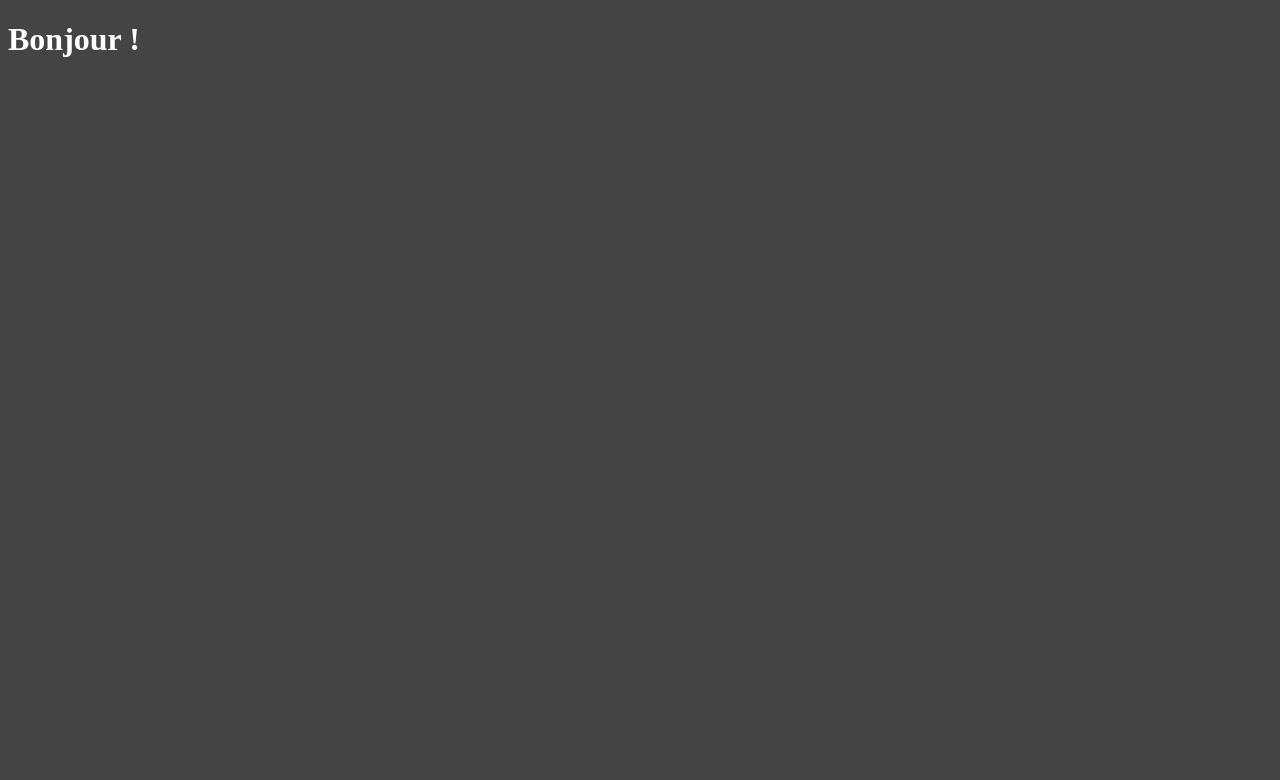
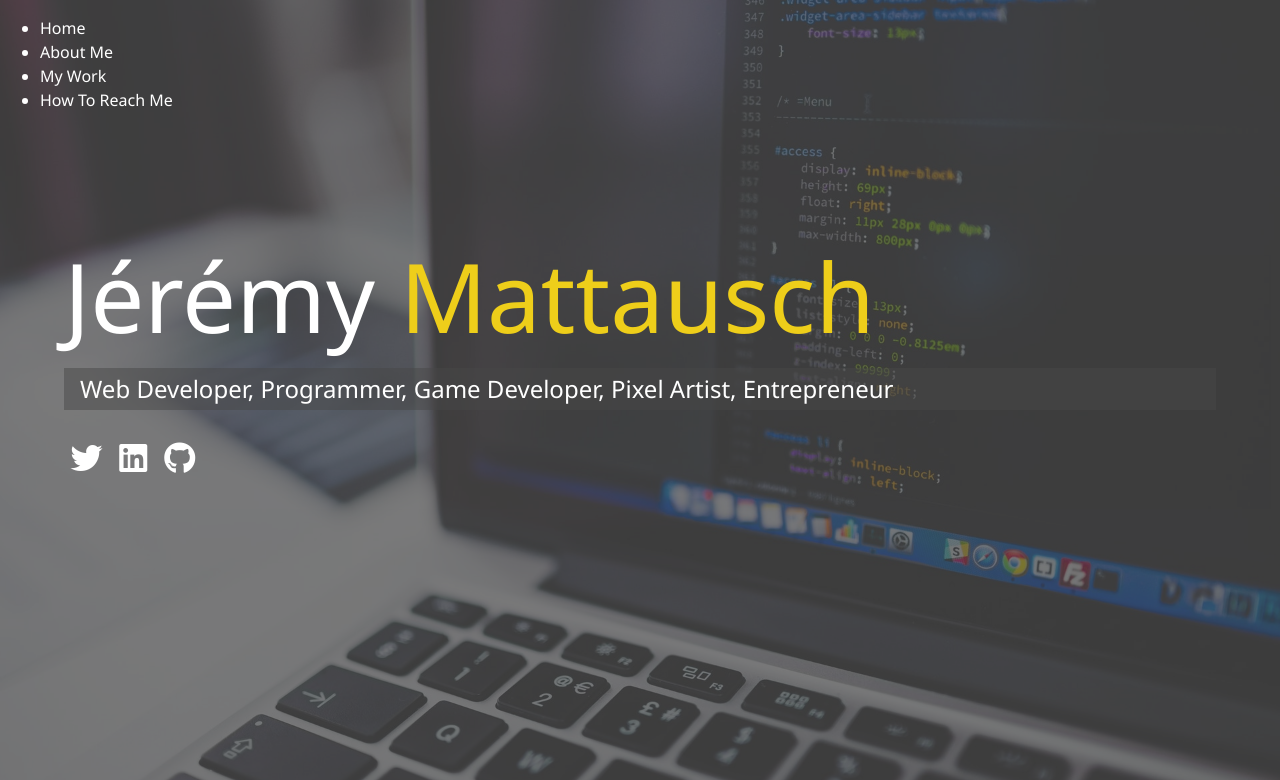
Before and after one commit to AngelPhenix/PortfolioWebDeveloper, a PHP site: page /dist/index.html in a window 1280 px wide. Before the commit the part shown is almost empty. Shown: the top 780 px of the page. Run offline with PHP 8.4, Linux system fonts and the light colour scheme; some libraries are stand-ins or nearby versions.

Commit message:
SASS, Config file scss and imported images

```diff
--- a/dist/css/main.css
+++ b/dist/css/main.css
@@ -1,3 +1,60 @@
+* {
+  box-sizing: border-box; }
+
 body {
   background: #444;
-  color: #fff; }
+  color: #fff;
+  height: 100%;
+  margin: 0;
+  font-family: 'Segoe UI', Tahoma, Geneva, Verdana, sans-serif;
+  line-height: 1.5; }
+  body#bg-img {
+    background: url(../img/background.jpg);
+    background-attachment: fixed;
+    background-size: cover; }
+    body#bg-img:after {
+      content: '';
+      position: absolute;
+      top: 0;
+      right: 0;
+      width: 100%;
+      height: 100%;
+      z-index: -1;
+      background: rgba(68, 68, 68, 0.7); }
+
+h1, h2, h3 {
+  margin: 0;
+  font-weight: 400; }
+  h1.lg-heading, h2.lg-heading, h3.lg-heading {
+    font-size: 6rem; }
+  h1.sm-heading, h2.sm-heading, h3.sm-heading {
+    margin-bottom: 2rem;
+    padding: 0.2rem 1rem;
+    background: rgba(73, 73, 73, 0.5); }
+
+a {
+  color: #fff;
+  text-decoration: none; }
+
+header {
+  position: fixed;
+  z-index: 2;
+  width: 100%; }
+
+.text-secondary {
+  color: #eece1a; }
+
+main {
+  padding: 4rem;
+  height: 100%; }
+  main .icons {
+    margin-top: 1rem; }
+    main .icons a {
+      padding: 0.4rem; }
+      main .icons a:hover {
+        color: #eece1a;
+        transition: all 0.5s ease-out; }
+  main#home {
+    overflow: hidden; }
+    main#home h1 {
+      margin-top: 20vh; }
--- a/dist/index.html
+++ b/dist/index.html
@@ -2,9 +2,54 @@
 <html>
 <head>
 	<title>Bienvenue sur mon Portfolio</title>
+	<link rel="stylesheet" href="https://use.fontawesome.com/releases/v5.6.3/css/all.css" integrity="sha384-UHRtZLI+pbxtHCWp1t77Bi1L4ZtiqrqD80Kn4Z8NTSRyMA2Fd33n5dQ8lWUE00s/" crossorigin="anonymous">
 	<link rel="stylesheet" type="text/css" href="css/main.css">
 </head>
-<body>
-	<h1>Bonjour !</h1>
+<body id="bg-img">
+	<header>
+		<div class="menu-btn">
+			<div class="btn-line"></div>
+			<div class="btn-line"></div>
+			<div class="btn-line"></div>
+		</div>
+
+		<nav class="menu">
+			<div class="menu-branding">
+				<div class="portrait"></div>
+			</div>
+			<ul class="menu-nav">
+				<li class="nav-item">
+					<a href="/" class="nav-link">Home</a>
+				</li>
+				<li class="nav-item">
+					<a href="/about.html" class="nav-link">About Me</a>
+				</li>
+				<li class="nav-item">
+					<a href="/work.html" class="nav-link">My Work</a>
+				</li>
+				<li class="nav-item">
+					<a href="/contact.html" class="nav-link">How To Reach Me</a>
+				</li>
+			</ul>
+		</nav>
+	</header>
+
+	<main id="home">
+		<h1 class="lg-heading">Jérémy <span class="text-secondary">Mattausch</span></h1>
+		<h2 class="sm-heading">Web Developer, Programmer, Game Developer, Pixel Artist, Entrepreneur</h2>
+		<div class="icons">
+			<a href="#!">
+				<i class="fab fa-twitter fa-2x"></i>
+			</a>
+			<a href="#!">
+				<i class="fab fa-linkedin fa-2x"></i>
+			</a>
+			<a href="#!">
+				<i class="fab fa-github fa-2x"></i>
+			</a>
+		</div>
+	</main>
+
+	<script type="text/javascript" src="js/main.js"></script>
 </body>
 </html>
--- /dev/null
+++ b/scss/_config.scss
@@ -0,0 +1,31 @@
+$primary-color:  #444;
+$secondary-color: #eece1a;
+$show-home-image: true;
+$home-image: url(../img/background.jpg);
+$background-opacity : 0.7;
+
+
+@mixin easeOut {
+	transition: all 0.5s ease-out;
+}
+
+@mixin background {
+	@if $show-home-image {
+		&#bg-img {
+			background: $home-image;
+			background-attachment: fixed;
+			background-size: cover;
+
+			&:after {
+				content: '';
+				position: absolute;
+				top: 0;
+				right: 0;
+				width: 100%;
+				height: 100%;
+				z-index: -1;
+				background: rgba($primary-color,$background-opacity);
+			}
+		}
+	}
+}
--- a/scss/main.scss
+++ b/scss/main.scss
@@ -1,6 +1,72 @@
-$primary-color:  #444;
+@import 'config';
+
+* {
+	box-sizing: border-box;
+}
 
 body {
+	@include background();
 	background: $primary-color;
 	color: #fff;
+	height: 100%;
+	margin: 0;
+	font-family: 'Segoe UI', Tahoma, Geneva, Verdana, sans-serif;
+	line-height: 1.5;
 }
+
+// Headings
+h1, h2, h3 {
+	margin: 0;
+	font-weight: 400;
+
+	&.lg-heading {
+		font-size: 6rem;
+	}
+
+	&.sm-heading {
+		margin-bottom: 2rem;
+		padding: 0.2rem 1rem;
+		background: rgba(lighten($primary-color, 2), 0.5);
+	}
+}
+
+a {
+	color: #fff;
+	text-decoration: none;
+}
+
+header {
+	position: fixed;
+	z-index: 2;
+	width: 100%;
+}
+
+.text-secondary {
+	color: $secondary-color;
+}
+
+main {
+	padding: 4rem;
+	height: 100%;
+
+	.icons {
+		margin-top: 1rem;
+
+		a {
+			padding: 0.4rem;
+
+			&:hover {
+				color: $secondary-color;
+				@include easeOut();
+			}
+		}
+	}
+
+	&#home {
+		overflow: hidden;
+
+		h1 {
+			margin-top: 20vh;
+		}
+	}
+}
```
Also changed, not shown: dist/img/background.jpg (added), dist/img/portrait.jpg (added), dist/img/portrait_small.jpg (added), dist/img/projects/project1.jpg (added), dist/img/projects/project2.jpg (added), dist/img/projects/project3.jpg (added), dist/img/projects/project4.jpg (added), dist/img/projects/project5.jpg (added), dist/js/main.js (added).
